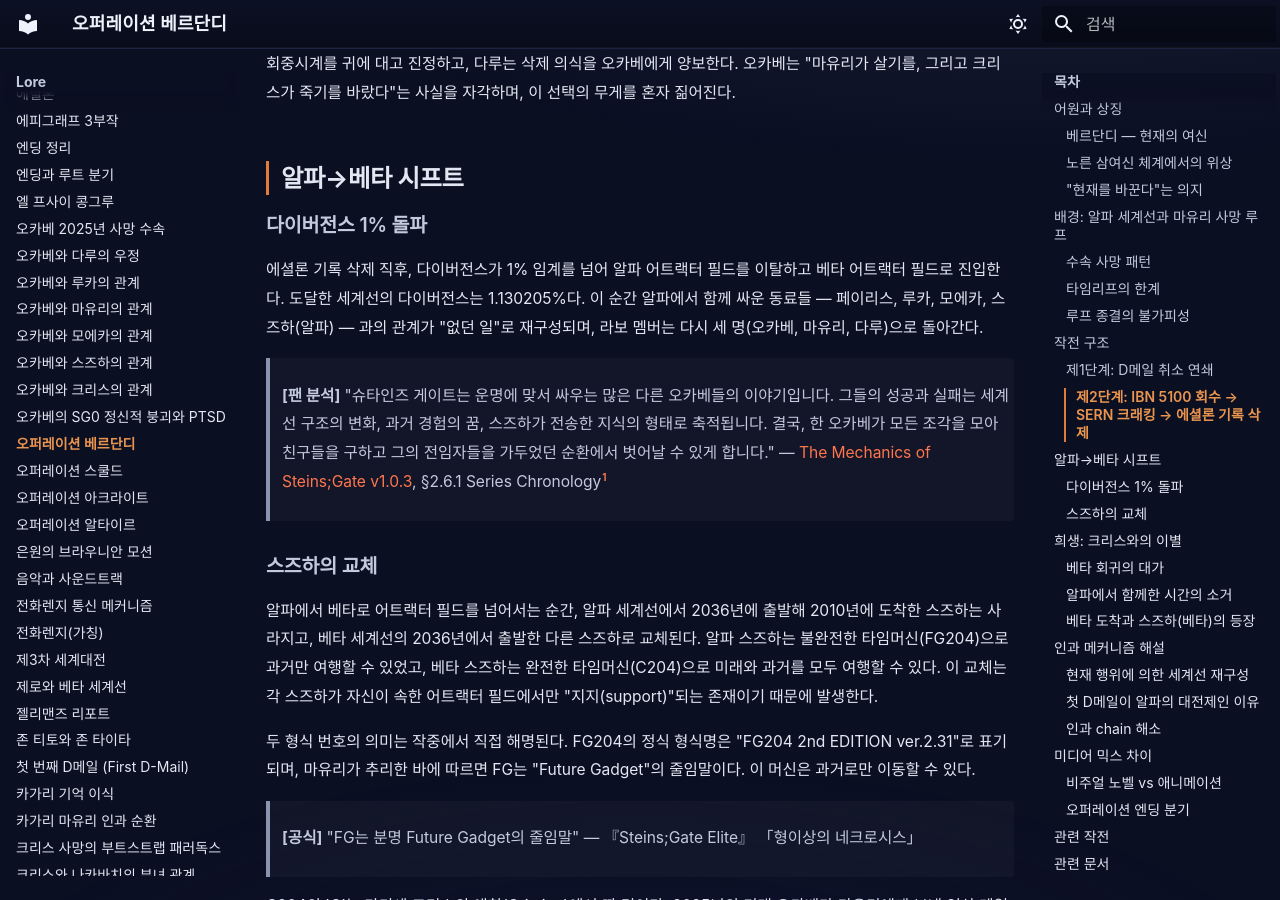
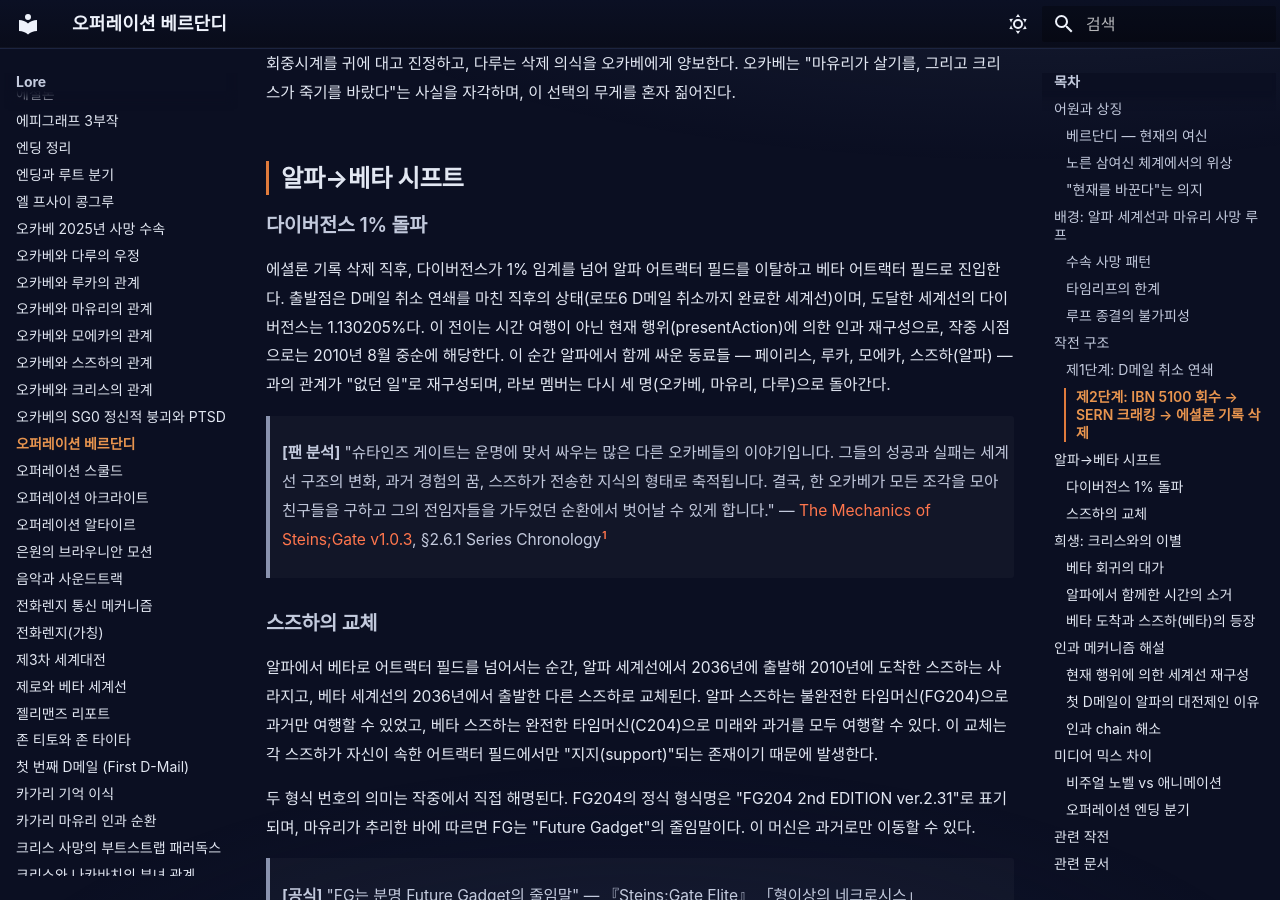
Before and after one commit to sgwiki/sgwiki.github.io, an MkDocs documentation site: the page built from wiki/lore/오퍼레이션-베르단디.md, in a window 1280 px wide and 900 px high, scrolled down 3253 px. Built offline with MkDocs 1.6.1 and Material for MkDocs 9.7.7, drawn with Linux system fonts in a browser that asks for light colours; some web fonts are replaced.

Commit message:
feat(wiki): 오퍼레이션-베르단디 — P10 bf786954 패치 적용

```diff
--- a/wiki/lore/오퍼레이션-베르단디.md
+++ b/wiki/lore/오퍼레이션-베르단디.md
@@ -76,7 +76,7 @@ D메일 취소 연쇄가 끝나면 오카베 일행은 IBN 5100을 확보한 상
 
 ### 다이버전스 1% 돌파
 
-에셜론 기록 삭제 직후, 다이버전스가 1% 임계를 넘어 알파 어트랙터 필드를 이탈하고 베타 어트랙터 필드로 진입한다. 도달한 세계선의 다이버전스는 1.130205%다. 이 순간 알파에서 함께 싸운 동료들 — 페이리스, 루카, 모에카, 스즈하(알파) — 과의 관계가 "없던 일"로 재구성되며, 라보 멤버는 다시 세 명(오카베, 마유리, 다루)으로 돌아간다.
+에셜론 기록 삭제 직후, 다이버전스가 1% 임계를 넘어 알파 어트랙터 필드를 이탈하고 베타 어트랙터 필드로 진입한다. 출발점은 D메일 취소 연쇄를 마친 직후의 상태(로또6 D메일 취소까지 완료한 세계선)이며, 도달한 세계선의 다이버전스는 1.130205%다. 이 전이는 시간 여행이 아닌 현재 행위(presentAction)에 의한 인과 재구성으로, 작중 시점으로는 2010년 8월 중순에 해당한다. 이 순간 알파에서 함께 싸운 동료들 — 페이리스, 루카, 모에카, 스즈하(알파) — 과의 관계가 "없던 일"로 재구성되며, 라보 멤버는 다시 세 명(오카베, 마유리, 다루)으로 돌아간다.
 
 > **[팬 분석]** "슈타인즈 게이트는 운명에 맞서 싸우는 많은 다른 오카베들의 이야기입니다. 그들의 성공과 실패는 세계선 구조의 변화, 과거 경험의 꿈, 스즈하가 전송한 지식의 형태로 축적됩니다. 결국, 한 오카베가 모든 조각을 모아 친구들을 구하고 그의 전임자들을 가두었던 순환에서 벗어날 수 있게 합니다." — [The Mechanics of Steins;Gate v1.0.3](../근거자료/비공식/mechanics-of-steins-gate/ch2.md), §2.6.1 Series Chronology[^1]
 
```
